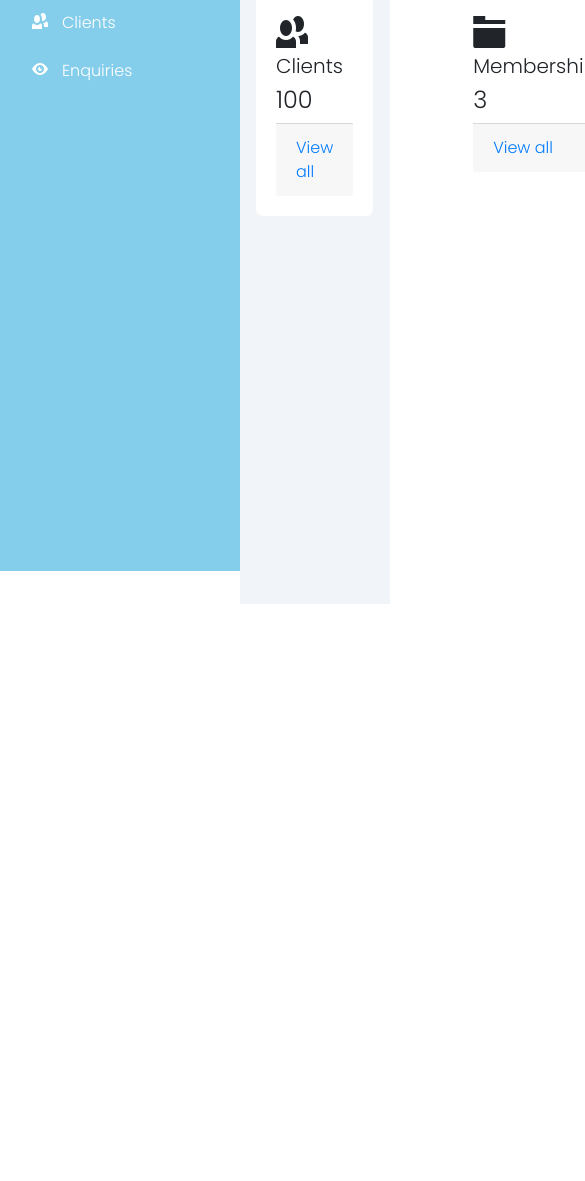
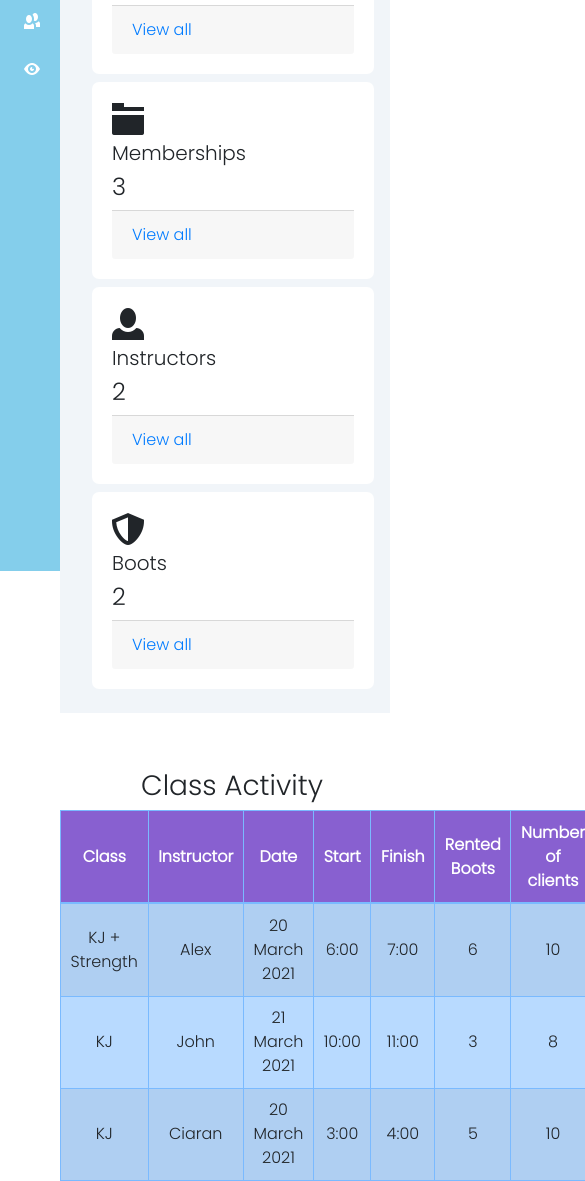
Before and after one commit to aandronic92/BounceAndDance, a plain HTML site: page adminDashboard.html in a window 390 px wide. Shown: the part 273-1454 px from the top of the page, 585 px wide, since content can reach past the window. Before the commit the page ends 877 px from the top, so only its background shows below. Drawn offline with nearby package versions, Linux system fonts and the light colour scheme; files that its build step writes are made by us from their sources; files whose address does not match are found by name.

Commit message:
Admin Dashboard in progress - 20.03.2021

```diff
--- a/adminDashboard.html
+++ b/adminDashboard.html
@@ -6,50 +6,20 @@
     <meta http-equiv="X-UA-Compatible" content="IE=edge">
     <meta name="viewport" content="width=device-width, initial-scale=1.0">
     <link rel="stylesheet" href="./css/style.css">
-    <title>AmdinDashboard</title>
+    <title>AdminDashboard</title>
 </head>
 
 <body>
-    <nav class="navbar navbar-expand-md bg-custom navbar-light">
-        <!-- Brand -->
-        <a class="navbar-brand" href="index.html"><img src="Images/logo.png" alt="Logo"></a>
-        <!-- Toggler/collapsibe Button -->
-        <button class="navbar-toggler" type="button" data-toggle="collapse" data-target="#collapsibleNavbar">
-            <span class="navbar-toggler-icon"></span>
-        </button>
-        <!-- Navbar links -->
-        <div class="collapse navbar-collapse" id="collapsibleNavbar">
-            <ul class="navbar-nav ml-auto">
-                <li class="nav-item">
-                    <a class="nav-link" href="index.html">Home</a>
-                </li>
-                <li class="nav-item">
-                    <a class="nav-link" href="about.html">About</a>
-                </li>
-                <li class="nav-item">
-                    <a class="nav-link" href="contact.html">Contact</a>
-                </li>
-                <li class="nav-item">
-                    <a id="login" class="nav-link" href="#"> <span class="oi oi-account-login link-icon"></span> Login
-                    </a>
-                </li>
-                <li class="nav-item">
-                    <a id="get-profile" class="nav-link" href="adminDashboard.html"> <span
-                            class="oi oi-account-login link-icon"></span>
-                        Profile </a>
-                </li>
-                <li class="nav-item">
-                    <a id="logout" class="nav-link" href="#"> <span class="oi oi-account-logout link-icon"></span>
-                        Logout </a>
-                </li>
-            </ul>
-        </div>
-    </nav>
+
+    <input type="checkbox" id="sidebar-toggle">
+
     <div class="sidebar">
         <div class="sidebar-header">
             <h3 class="brand">
-                <span class="oi-menu-alt">Admin Dashboard </span>
+                <span class="oi oi-unlink-icon"></span>
+                <span>Bounce And Dance</span>
             </h3>
+            <label for="sidebar-toggle" class="oi oi-menu"></label>
         </div>
         <div class="sidebar-menu">
             <ul>
@@ -95,14 +65,14 @@
 
     <div class="main-content">
         <main>
-            <h2 class="dash-title"> Overview </h2>
+            <h2 class="dash-title"> Dashboard </h2>
             <div class="dash-cards">
                 <div class="card-single">
                     <div class="card-body">
                         <span class="oi oi-people"></span>
                         <div>
                             <h5> Clients </h5>
-                            <h4>100</h4>
+                            <h4>10</h4>
                         </div>
                         <div class="card-footer">
                             <a href="">View all</a>
@@ -127,16 +97,74 @@
                         <span class="oi oi-person"></span>
                         <div>
                             <h5> Instructors </h5>
-                                <h4>3</h4>
+                            <h4>2</h4>
                         </div>
                         <div class="card-footer">
-                                <a href="membership.html">View all</a>
+                            <a href="#">View all</a>
                         </div>
                     </div>
                 </div>
 
+                <div class="card-single">
+                    <div class="card-body">
+                        <span class="oi oi-shield"></span>
+                        <div>
+                            <h5> Boots </h5>
+                            <h4>2</h4>
+                        </div>
+                        <div class="card-footer">
+                            <a href="#">View all</a>
+                        </div>
+                    </div>
+                </div>
+        </main>
 
-        </main>
+        <div class="activity-card">
+            <h3>Class Activity</h3>
+            <table class=" table-primary table-striped table-bordered table-hover">
+                <thead>
+                    <tr>
+                        <th>Class</th>
+                        <th>Instructor</th>
+                        <th>Date</th>
+                        <th>Start</th>
+                        <th>Finish</th>
+                        <th>Rented Boots</th>
+                        <th>Number of clients</th>
+                    </tr>
+                </thead>
+                <tbody>
+                    <tr>
+                        <td>KJ + Strength</td>
+                        <td>Alex</td>
+                        <td>20 March 2021</td>
+                        <td>6:00 </td>
+                        <td>7:00</td>
+                        <td>6</td>
+                        <td>10</td>
+                    </tr>
+                    <tr>
+                        <td>KJ</td>
+                        <td>John</td>
+                        <td>21 March 2021</td>
+                        <td>10:00</td>
+                        <td>11:00</td>
+                        <td>3</td>
+                        <td>8</td>
+                    </tr>
+                    <tr>
+                        <td>KJ</td>
+                        <td>Ciaran</td>
+                        <td>20 March 2021</td>
+                        <td>3:00</td>
+                        <td>4:00</td>
+                        <td>5</td>
+                        <td>10</td>
+                    </tr>
+                </tbody>
+            </table>
+        </div>
+
     </div>
 
 
--- a/style.css
+++ b/style.css
@@ -142,6 +142,9 @@ footer{
 /*-----------------------------------------------------------*/
 /*-----------------------------------------------------------*/
 /*-----------------------------------------------------------*/
+#sidebar-toggle{
+    display: none;
+}
 
 .sidebar {
     height: 100%;
@@ -153,6 +156,7 @@ footer{
     background-color:  #84ceeb;
     color: #fff;
     overflow-y: auto;
+    transition: width 500ms;
 }
 
 .sidebar-header{
@@ -160,7 +164,7 @@ footer{
     justify-content: space-between;
     align-items: center;
     height: 60px;
-    padding: 0em 2em 1em;
+    padding: 0em 1em;
 }
 
 .sidebar-menu {
@@ -172,16 +176,46 @@ footer{
 }
 
 .sidebar a {
+
     color: #fff;
+}
+
+.sidebar a:hover{
+    text-decoration: none;
+    list-style-type: none;
 }
 
 .sidebar a span:last-child{
     padding-left: 0.6em;
 }
 
+#sidebar-toggle:checked ~ .sidebar{
+    width: 60px;
+}
+
+#sidebar-toggle:checked ~ .sidebar .sidebar-header h3 span,
+#sidebar-toggle:checked ~ .sidebar li span:last-child {
+    display: none;
+ }
+
+#sidebar-toggle:checked ~ .sidebar .sidebar-header,
+#sidebar-toggle:checked ~ .sidebar li {
+    display: flex;
+    justify-content: center;
+ }
+
+#sidebar-toggle:checked ~ .main-content{
+    margin-left: 60px;
+}
+
+#sidebar-toggle:checked ~ .main-content header{
+    left: 60px;
+}
+
 .main-content{
     position: relative;
     margin-left: 240px;
+    transition: margin-left 500ms;
 }
 
 header {
@@ -197,12 +231,13 @@ header {
     align-items: center;
     justify-content: space-between;
     border-bottom: 1px solid #ccc;
+    transition: left 500ms;
 }
 
 main {
-    margin-top: 60px;
+    width: 100%;
+    height: 100%;
     background: #f1f5f9;
-    min-height: 90vh;
     padding: 1em;
 }
 
@@ -213,16 +248,125 @@ main {
 
 .dash-cards {
     display: grid;
-    grid-template-columns: repeat(3, 1fr);
-    grid-column-gap: 5em;
+    grid-template-columns: repeat(2, 1fr);
+    grid-column-gap: 4em;
+    margin-left: 1em;
 }
 
 .card-single {
     background: #fff;
     border-radius: 7px;
-
+    margin-bottom: 0.5em;
 }
 
 .card-body span {
     font-size: 2em;
 }
+
+.card-footer a:hover{
+    padding:0.5em;
+    background-color: #8860d0;
+    color: #fff;
+    text-decoration: none;
+    list-style-type: none;
+    border-radius: 1em;
+}
+
+.activity-card {
+    background: #fff;
+    border-radius: 7px;
+}
+
+.activity-card thead {
+    background: #8860d0;
+    color: #fff;
+    text-align: center;
+    font-size: 1em;
+}
+
+.activity-card table{
+    width:100%;
+}
+
+th, td {
+    font-size: 1em;
+    padding: .6em;
+    text-align: center;
+
+}
+
+@media only screen and (max-width: 1200px) {
+
+    .sidebar{
+        width: 60px;
+        z-index: 150;
+    }
+
+    .sidebar .sidebar-header h3 span,
+    .sidebar li span:last-child {
+        display: none;
+     }
+
+    .sidebar .sidebar-header,
+    .sidebar li {
+        display: flex;
+        justify-content: center;
+     }
+
+     .main-content{
+        margin-left: 60px;
+    }
+
+    .main-content header{
+        left: 60px;
+        width: calc(100% - 60px);
+    }
+
+    #sidebar-toggle:checked ~ .sidebar{
+        width: 240px;
+    }
+
+    #sidebar-toggle:checked ~ .sidebar .sidebar-header h3 span,
+    #sidebar-toggle:checked ~ .sidebar li span:last-child {
+        display: inline;
+     }
+
+    #sidebar-toggle:checked ~ .sidebar .sidebar-header {
+        display: flex;
+        justify-content: space-between;
+     }
+
+
+    #sidebar-toggle:checked ~ .sidebar li {
+        display: block;
+     }
+
+    #sidebar-toggle:checked ~ .main-content{
+        margin-left: 60px;
+        width: auto;
+    }
+
+    #sidebar-toggle:checked ~ .main-content header{
+        left: 60px;
+    }
+
+}
+
+@media only screen and (max-width: 860px) {
+    .activity-grid{
+        display: block;
+    }
+}
+
+@media only screen and (max-width: 600px) {
+    .dash-cards {
+        grid-template-columns: 100%;
+    }
+}
+@media only screen and (max-width: 450px) {
+    main {
+        padding-left: 1em;
+        padding-right: 1em;
+    }
+
+}
```
Lines whose indentation alone changed are shown as unchanged.
